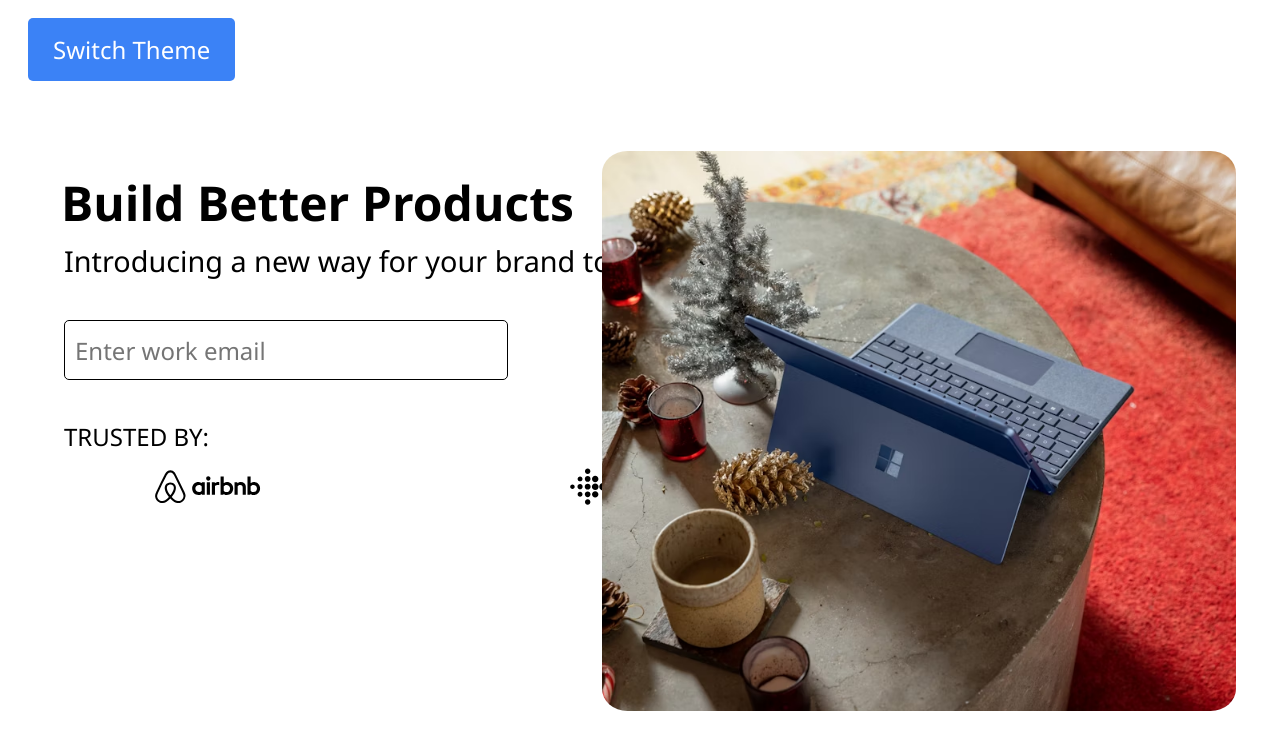
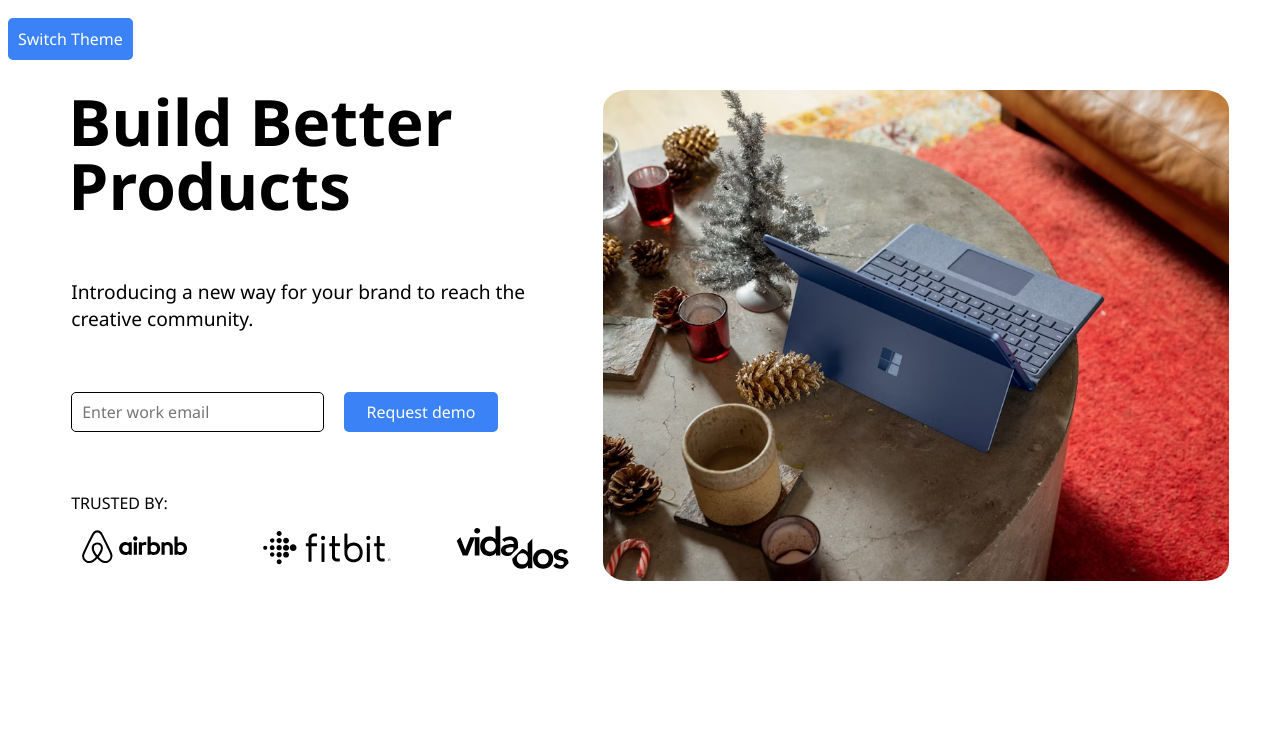
Before and after one commit to focusedCoderr/cohort-notes, a website: page cohort-challenges/CSS Hero Challenge/challenge-2/index.html in a window 1280 px wide. Drawn offline with Linux system fonts and the light colour scheme.

```diff
--- a/cohort-challenges/CSS Hero Challenge/challenge-2/styles2.css
+++ b/cohort-challenges/CSS Hero Challenge/challenge-2/styles2.css
@@ -121,7 +121,7 @@
 	width: 25%;
 }
 
-@media (min-width: 768px) {
+@media (min-width: 768px) and (max-width: 991px) {
 	.image-col {
 		height: 42vh;
 	}
@@ -205,10 +205,10 @@
 
 @media (min-width: 992px) {
 	.hero {
-		width: 90vw;
-		height: 70vh;
+		width: 90%;
+		height: 100%;
 		margin: auto;
-		margin-top: 50px;
+		/* margin-top: 50px; */
 	}
 	.hero-grid {
 		display: grid;
@@ -222,6 +222,7 @@
 		order: 0;
 		height: 100%;
 		width: 100%;
+		margin: auto;
 	}
 	.image-col img {
 		height: 100%;
@@ -232,15 +233,72 @@
 
 	.content-col {
 		grid-column: 1 / 2;
-		display: inline-flex;
+		display: flex;
 		flex-direction: column;
+		justify-content: space-between;
+		min-width: none;
+		max-width: 100%;
+		margin: 0;
 	}
 	.content-col h1 {
-		font-size: 3em;
+		font-size: 4em;
 		line-height: 1em;
 		font-weight: 700;
 		position: relative;
 		left: -3px;
 		margin: 0em 0px 0px 0px;
 	}
+
+	.content-col p {
+		font-size: 1.2em;
+		margin: 0em 0 0 0;
+		font-weight: 400;
+	}
+
+	.input-wrapper {
+		display: inline-block;
+	}
+	#hero-input {
+		width: 100%;
+		font-size: 1em;
+		border-radius: 5px;
+		height: 2.5em;
+	}
+	.cta-group {
+		margin-top: 0;
+		display: flex;
+		justify-content: start;
+	}
+	.cta-group button {
+		background-color: #3b82f6;
+		display: inline-block;
+		color: white;
+		border: none;
+		height: 100%;
+		width: 30%;
+		padding: 0px;
+		margin-top: 0px;
+		border-radius: 5px;
+		font-family: "Segoe UI", Tahoma, Geneva, Verdana, sans-serif;
+		font-size: 1em;
+		font-weight: 500;
+		margin-left: 20px;
+	}
+
+	.dark-mode-toggle {
+		background-color: #3b82f6;
+		color: white;
+		border: none;
+		/* width: 100%; */
+		padding: 10px;
+		margin-bottom: 30px;
+		border-radius: 5px;
+		font-family: "Segoe UI", Tahoma, Geneva, Verdana, sans-serif;
+		font-size: 1em;
+		font-weight: 500;
+	}
+
+	.brands-section {
+		margin-top: 0em;
+	}
 }
```
Also changed, not shown: Phase2JavascriptSurgeons/JavascriptConditionals/notes.md (added, +41 -0 lines), Phase2JavascriptSurgeons/practice.js (added, +15 -0 lines).
